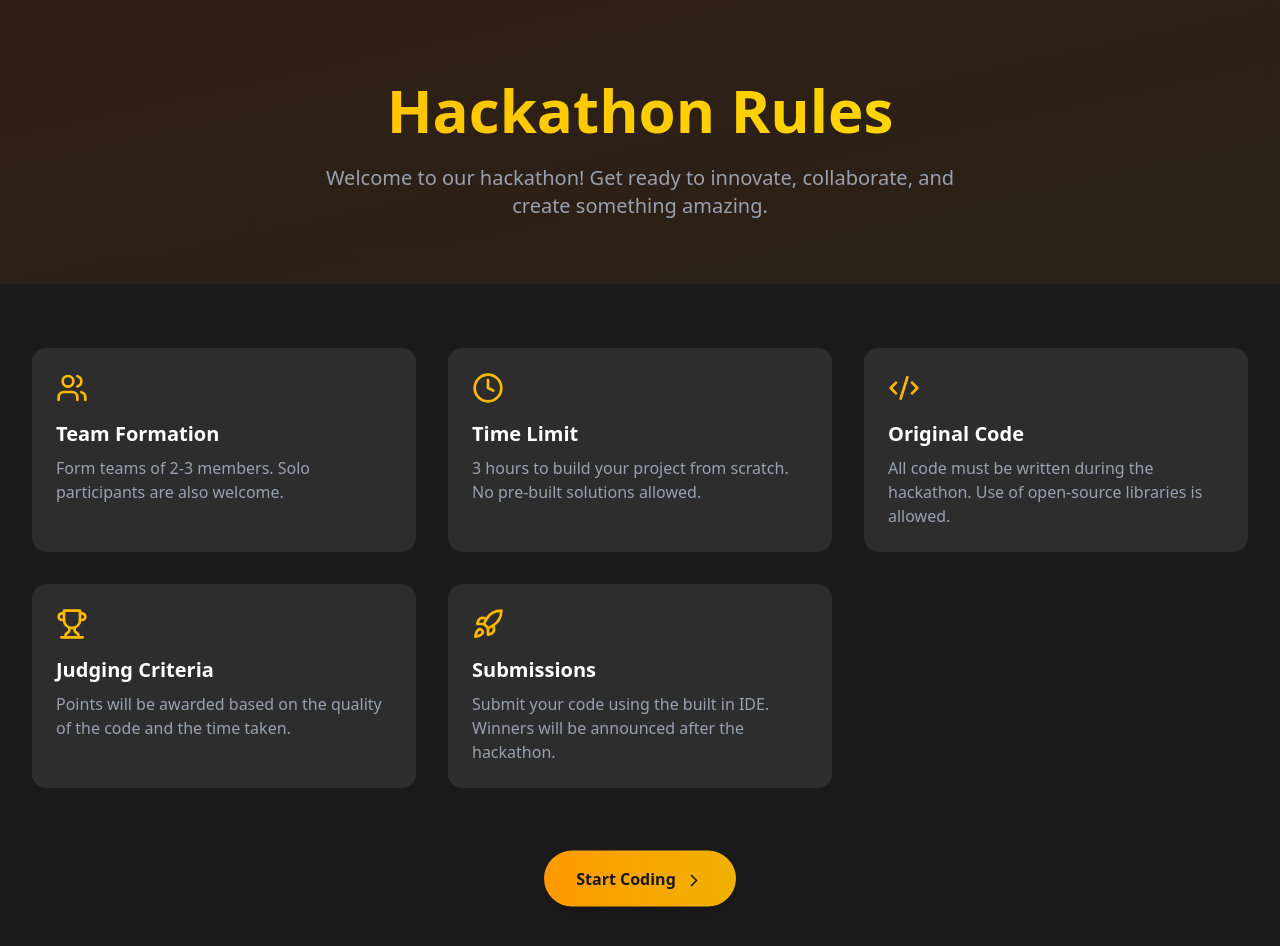
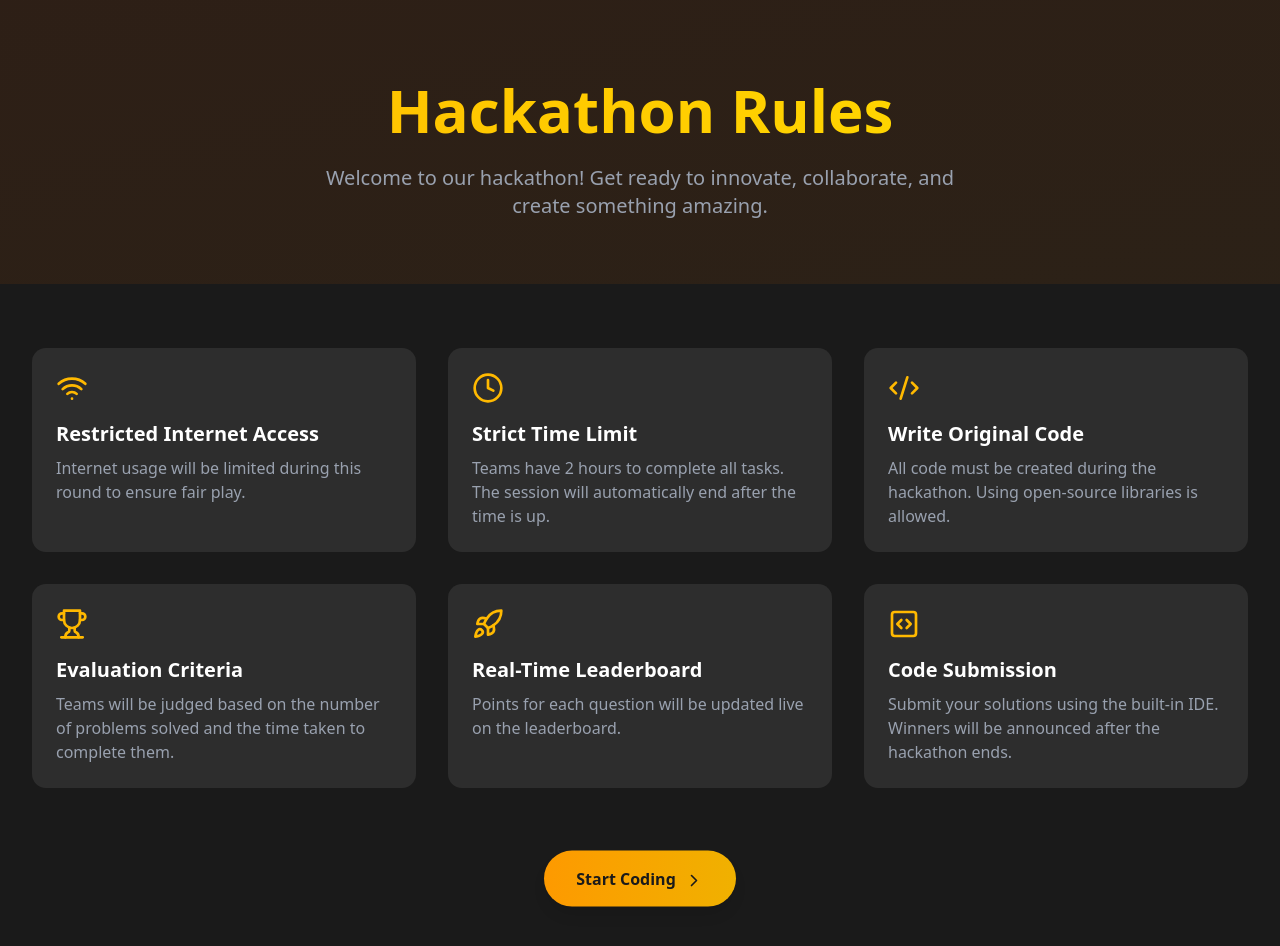
Before and after one commit to Gopesh456/HackCheck-UI, a Next.js app: page /rules in a window 1280 px wide. Shown: the top 946 px of the page. Built offline with nearby package versions, Linux system fonts and the light colour scheme; no server answers.

Commit message:
Update rules and landing page content; enhance rule descriptions and adjust participant statistics

```diff
--- a/app/(student)/rules/page.tsx
+++ b/app/(student)/rules/page.tsx
@@ -2,11 +2,15 @@
 import React, { useEffect } from "react";
 import {
   Code2,
-  Users,
   Clock,
   Trophy,
   Rocket,
   ChevronRight,
+  Wifi,
+  Code,
+  CodeIcon,
+  CodeXml,
+  CodeSquareIcon,
 } from "lucide-react";
 import { useRouter } from "next/navigation";
 import { fetchData } from "@/utils/api";
@@ -78,36 +82,58 @@ function RulesPage() {
       {/* Rules Grid */}
       <div className="px-4 py-16 mx-auto max-w-7xl sm:px-6 lg:px-8">
         <div className="grid grid-cols-1 gap-8 md:grid-cols-2 lg:grid-cols-3">
-          <RuleCard
-            icon={Users}
-            title="Team Formation"
-            description="Form teams of 2-3 members. Solo participants are also welcome."
-            delay="fade-in-delay-1"
-          />
-          <RuleCard
-            icon={Clock}
-            title="Time Limit"
-            description="3 hours to build your project from scratch. No pre-built solutions allowed."
-            delay="fade-in-delay-2"
-          />
-          <RuleCard
-            icon={Code2}
-            title="Original Code"
-            description="All code must be written during the hackathon. Use of open-source libraries is allowed."
-            delay="fade-in-delay-2"
-          />
-          <RuleCard
-            icon={Trophy}
-            title="Judging Criteria"
-            description="Points will be awarded based on the quality of the code and the time taken."
-            delay="fade-in-delay-3"
-          />
-          <RuleCard
-            icon={Rocket}
-            title="Submissions"
-            description="Submit your code using the built in IDE. Winners will be announced after the hackathon."
-            delay="fade-in-delay-3"
-          />
+          {[
+            {
+              icon: Wifi,
+              title: "Restricted Internet Access",
+              description:
+                "Internet usage will be limited during this round to ensure fair play.",
+              delay: "fade-in-delay-1",
+            },
+            {
+              icon: Clock,
+              title: "Strict Time Limit",
+              description:
+                "Teams have 2 hours to complete all tasks. The session will automatically end after the time is up.",
+              delay: "fade-in-delay-2",
+            },
+            {
+              icon: Code2,
+              title: "Write Original Code",
+              description:
+                "All code must be created during the hackathon. Using open-source libraries is allowed.",
+              delay: "fade-in-delay-2",
+            },
+            {
+              icon: Trophy,
+              title: "Evaluation Criteria",
+              description:
+                "Teams will be judged based on the number of problems solved and the time taken to complete them.",
+              delay: "fade-in-delay-3",
+            },
+            {
+              icon: Rocket,
+              title: "Real-Time Leaderboard",
+              description:
+                "Points for each question will be updated live on the leaderboard.",
+              delay: "fade-in-delay-3",
+            },
+            {
+              icon: CodeSquareIcon, // Changed to avoid repeating icons
+              title: "Code Submission",
+              description:
+                "Submit your solutions using the built-in IDE. Winners will be announced after the hackathon ends.",
+              delay: "fade-in-delay-3",
+            },
+          ].map((rule, index) => (
+            <RuleCard
+              key={index}
+              icon={rule.icon}
+              title={rule.title}
+              description={rule.description}
+              delay={rule.delay}
+            />
+          ))}
         </div>
       </div>
 
--- a/app/page.tsx
+++ b/app/page.tsx
@@ -40,8 +40,9 @@ function LandingPage() {
               Hack the Future
             </h1>
             <p className="max-w-2xl mx-auto mb-12 text-xl text-gray-400 fade-in-delay-1">
-              Join the most innovative minds in tech for an unforgettable
-              weekend of creation, collaboration, and breakthrough solutions.
+              Get ready to code,collaborate, and innovate in the Bhavans
+              Innovation Challenge! Join us for an exciting journey of
+              creativity and problem-solving.
             </p>
             <div className="flex justify-center gap-4 fade-in-delay-2">
               <button
@@ -52,6 +53,10 @@ function LandingPage() {
                 <ChevronRight className="inline-block w-5 h-5 ml-2 transition-transform group-hover:translate-x-1" />
               </button>
             </div>
+            <div className="inline-flex items-center justify-center fade-in-delay-2 gap-2 px-4 py-1 mb-8 rounded-full bg-amber-400/10 mt-5">
+              <Rocket className="w-5 h-5 text-amber-400" />
+              <span className="text-amber-400">Login with Your Team Name</span>
+            </div>
           </div>
         </div>
       </div>
@@ -60,10 +65,10 @@ function LandingPage() {
       <div className="relative py-20 border-t border-gray-800">
         <div className="px-4 mx-auto max-w-7xl sm:px-6 lg:px-8">
           <div className="grid grid-cols-2 gap-8 md:grid-cols-4">
-            <StatCard number="40+" label="Participants" />
+            <StatCard number="30+" label="Participants" />
             <StatCard number="10" label="Challenges" />
             <StatCard number="2" label="Rounds" />
-            <StatCard number="8h" label="of Innovation" />
+            <StatCard number="5h" label="of Innovation" />
           </div>
         </div>
       </div>
```
